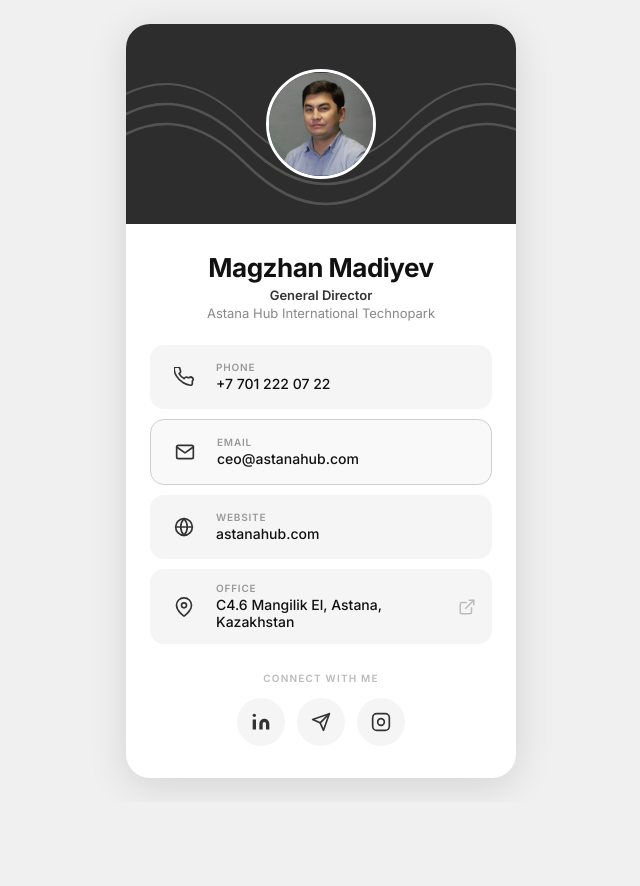
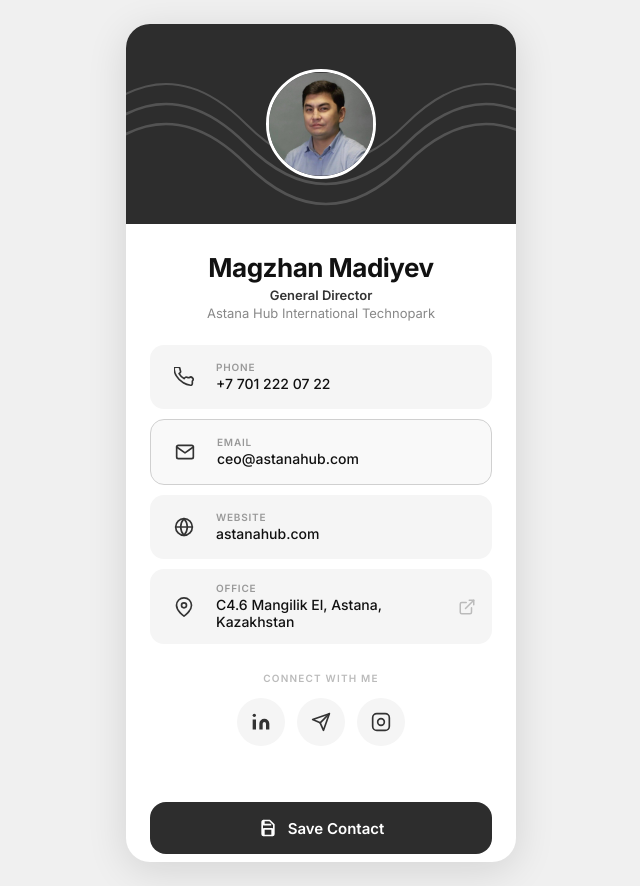
Before and after one commit to Abdurroshid/magzhan-card, a plain HTML site: page index.html in a window 1280 px wide. Shown: the whole page, without its empty margins (319-959 px from the left). Before the commit the page ends 802 px from the top, so only its background shows below. Drawn offline with Linux system fonts and the light colour scheme.

Commit message:
Update index.html

```diff
--- a/index.html
+++ b/index.html
@@ -204,6 +204,34 @@
 
     .social-btn:hover { background: #e8e8e8; }
     .social-btn svg { width: 20px; height: 20px; }
+
+    /* ── SAVE BUTTON ── */
+    .save-wrap {
+      padding: 24px 24px 8px;
+    }
+
+    .save-btn {
+      display: flex;
+      align-items: center;
+      justify-content: center;
+      gap: 10px;
+      width: 100%;
+      padding: 16px;
+      background: #2d2d2d;
+      color: #fff;
+      border: none;
+      border-radius: 16px;
+      font-family: 'Inter', sans-serif;
+      font-size: 15px;
+      font-weight: 600;
+      cursor: pointer;
+      transition: background 0.15s, transform 0.1s;
+      text-decoration: none;
+    }
+
+    .save-btn:hover { background: #444; }
+    .save-btn:active { transform: scale(0.98); }
+    .save-btn svg { width: 20px; height: 20px; }
   </style>
 </head>
 <body>
@@ -316,7 +344,49 @@
     </div>
 
   </div>
+
+  <!-- Save Contact Button -->
+  <div class="save-wrap">
+    <button class="save-btn" onclick="saveContact()">
+      <svg viewBox="0 0 24 24" fill="none" stroke="currentColor" stroke-width="2" stroke-linecap="round" stroke-linejoin="round">
+        <path d="M17 21H7a2 2 0 01-2-2V5a2 2 0 012-2h7l5 5v11a2 2 0 01-2 2z"/>
+        <path d="M17 21v-8H7v8M7 3v5h8"/>
+      </svg>
+      Save Contact
+    </button>
+  </div>
+
 </div>
+
+
+<script>
+  function saveContact() {
+    const vcard = [
+      "BEGIN:VCARD",
+      "VERSION:3.0",
+      "FN:Magzhan Madiyev",
+      "N:Madiyev;Magzhan;;;",
+      "ORG:Astana Hub International Technopark",
+      "TITLE:General Director",
+      "TEL;TYPE=CELL:+77012220722",
+      "EMAIL:ceo@astanahub.com",
+      "URL:https://astanahub.com",
+      "ADR;TYPE=WORK:;;C4.6 Mangilik El;Astana;;;Kazakhstan",
+      "X-SOCIALPROFILE;TYPE=linkedin:https://www.linkedin.com/in/madiyev/",
+      "X-SOCIALPROFILE;TYPE=telegram:https://t.me/magzhan236",
+      "X-SOCIALPROFILE;TYPE=instagram:https://www.instagram.com/madiyev/",
+      "END:VCARD"
+    ].join("\n");
+
+    const blob = new Blob([vcard], { type: "text/vcard" });
+    const url = URL.createObjectURL(blob);
+    const a = document.createElement("a");
+    a.href = url;
+    a.download = "Magzhan_Madiyev.vcf";
+    a.click();
+    URL.revokeObjectURL(url);
+  }
+</script>
 
 </body>
 </html>
```
